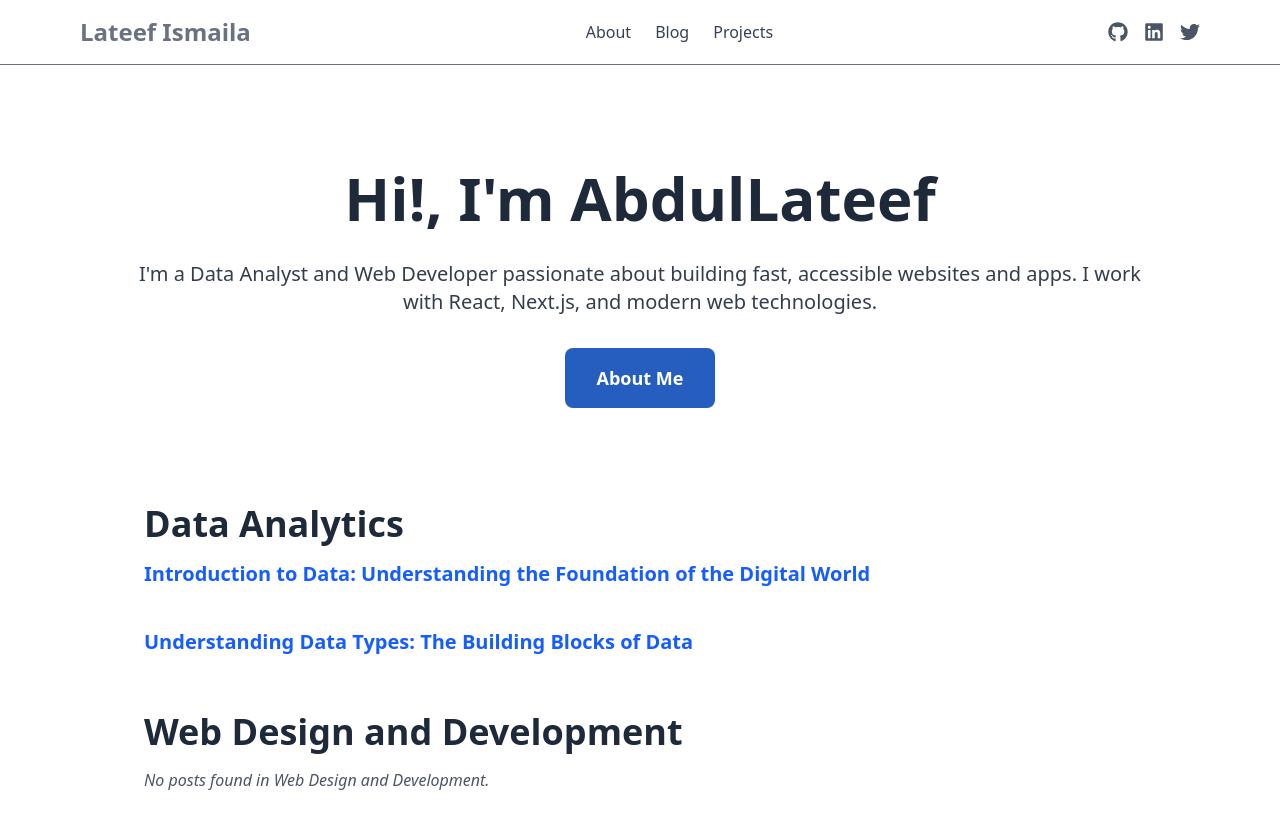
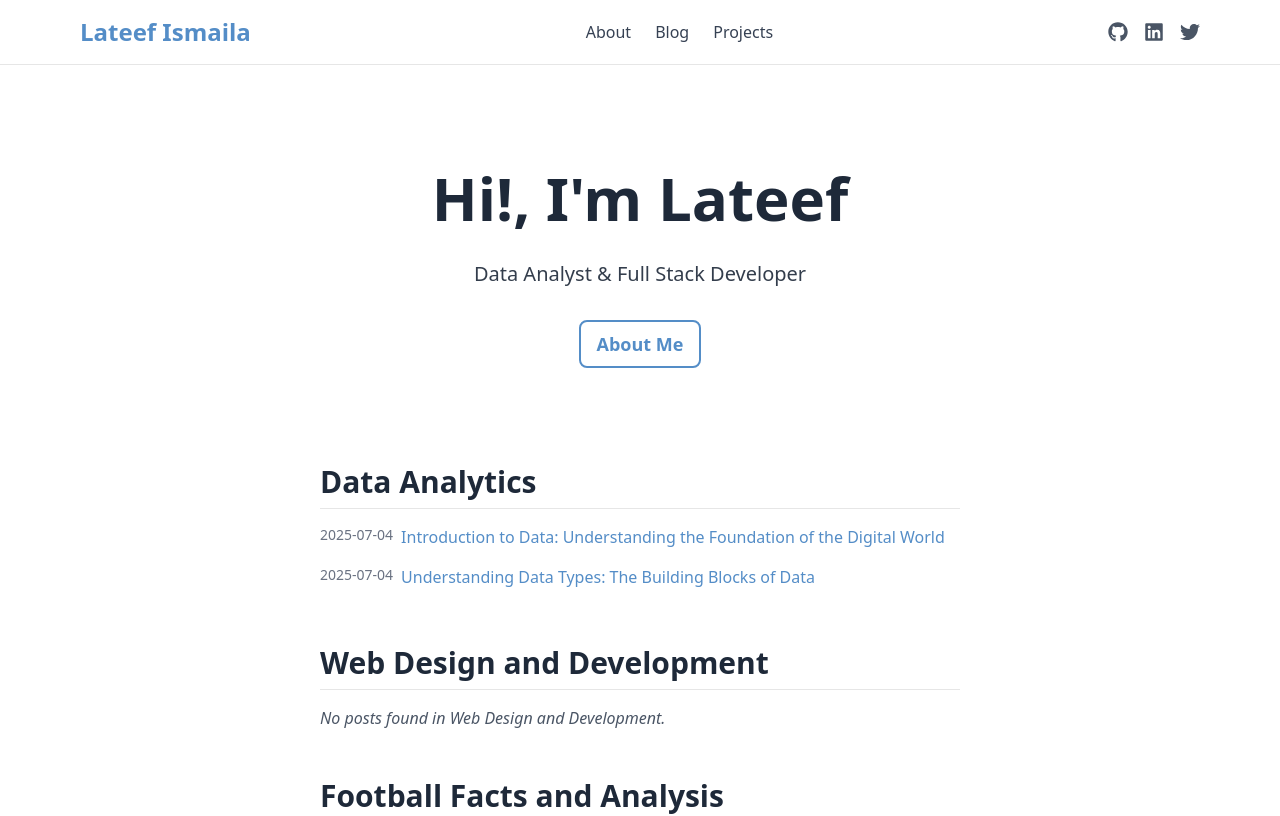
Before and after one commit to olaalaanu/olaalaanu, a Next.js app: page / in a window 1280 px wide. Shown: the top 816 px of the page. Built offline with nearby package versions, Linux system fonts and the light colour scheme.

Commit message:
Changes the Design

```diff
--- a/src/app/blog/page.tsx
+++ b/src/app/blog/page.tsx
@@ -12,21 +12,19 @@ export default async function BlogPage() {
 
   return (
     <div className="max-w-2xl min-h-screen mx-auto px-4 py-12">
-      <h1 className="text-4xl font-bold mb-6">Latest Blog</h1>
+      <h1 className="text-2xl font-bold mb-6">Latest Blog</h1>
 
       {posts.length === 0 ? (
         <p className="text-gray-500">No blog posts found.</p>
       ) : (
         posts.map((post) => (
-          <div key={post.slug} className="mb-4 border-b pb-1 border-dashed">
-            <h2 className="text-2xl font-semibold">
-              <Link
-                href={`/blog/${post.slug}`}
-                className="text-blue-600 hover:underline"
-              >
-                {post.title}
-              </Link>
-            </h2>
+          <div key={post.slug} className="mb-4 border-b pb-2 border-border">
+            <Link
+              href={`/blog/${post.slug}`}
+              className="text-primary hover:underline"
+            >
+              {post.title}
+            </Link>
           </div>
         ))
       )}
--- a/src/app/globals.css
+++ b/src/app/globals.css
@@ -1,3 +1,8 @@
 @import "tailwindcss";
 @plugin "@tailwindcss/typography";
 @import "katex/dist/katex.min.css";
+@theme {
+  --color-primary: #548dc7; /* Single primary color */
+  --color-secondary: #6ac754;
+  --color-border: #e6e6e6;
+}
--- a/src/app/layout.tsx
+++ b/src/app/layout.tsx
@@ -6,8 +6,8 @@ import BackToTop from "@/components/BackToTop";
 import ScrollProgress from "@/components/ScrollProgress";
 
 export const metadata: Metadata = {
-  title: "Olaalaanu Website and Blog",
-  description: "Welcome to olaalaanu personal home online",
+  title: "Lateef Ismaila | Data Analyst & Full Stack Data Developer",
+  description: "Welcome to Lateef Ismaila Personal Website and Blog",
 };
 
 export default function RootLayout({
--- a/src/components/BackToTop.tsx
+++ b/src/components/BackToTop.tsx
@@ -13,7 +13,7 @@ export default function BackToTop() {
   return show ? (
     <button
       onClick={() => window.scrollTo({ top: 0, behavior: "smooth" })}
-      className="fixed bottom-6 right-6 bg-blue-600 text-white p-2 rounded-full shadow-lg"
+      className="fixed bottom-6 right-6 bg-primary text-white p-4 rounded-full shadow-lg"
       aria-label="Back to top"
     >
       ↑
--- a/src/components/Footer.tsx
+++ b/src/components/Footer.tsx
@@ -3,7 +3,7 @@ import { FaGithub, FaLinkedin, FaTwitter } from "react-icons/fa";
 
 export default function Footer() {
   return (
-    <footer className="border-t py-6 text-center text-sm text-gray-500">
+    <footer className="border-t border-border py-6 text-center text-sm text-gray-500">
       <div className="flex justify-center space-x-6 mb-2">
         <a
           href="https://github.com/olaalaanu"
--- a/src/components/HeroSection.tsx
+++ b/src/components/HeroSection.tsx
@@ -4,15 +4,13 @@ export default function HeroSection() {
       <div className="max-w-5xl mx-auto relative py-16 md:py-24">
         <div className="flex flex-col items-center justify-between">
           <h1 className="text-4xl sm:text-5xl lg:text-6xl font-extrabold leading-tight mb-6">
-            Hi!, I&apos;m AbdulLateef
+            Hi!, I&apos;m Lateef
           </h1>
           <p className="text-lg sm:text-xl mb-8 opacity-90 text-center">
-            I&apos;m a Data Analyst and Web Developer passionate about building
-            fast, accessible websites and apps. I work with React, Next.js, and
-            modern web technologies.
+            Data Analyst & Full Stack Developer
           </p>
 
-          <button className="px-8 py-4 bg-[#265ec0] text-white rounded-lg font-semibold text-lg hover:bg-orange-700 transition duration-300 ease-in-out cursor-pointer">
+          <button className="px-4 py-2 text-primary border-2 border-primary rounded-lg font-semibold text-lg transition duration-300 ease-in-out cursor-pointer hover:bg-primary hover:text-white">
             <a href="/about">About Me</a>
           </button>
         </div>
--- a/src/components/LatestCategoryPost.tsx
+++ b/src/components/LatestCategoryPost.tsx
@@ -21,9 +21,9 @@ export default async function LatestCategoryPost({
   if (posts.length === 0) {
     return (
       <section>
-        <div className="max-w-5xl mx-auto mb-12">
+        <div className="max-w-2xl mx-auto mb-12">
           <div className="container mx-auto px-4 relative z-10">
-            <h2 className="text-2xl sm:text-3xl lg:text-4xl font-semibold mb-4">
+            <h2 className="text-lg sm:text-2xl lg:text-3xl font-semibold pb-2 mb-4 border-b-border border-b-1">
               {title || `Latest in ${category}`}
             </h2>
             <p className="text-gray-600 italic">
@@ -37,20 +37,19 @@ export default async function LatestCategoryPost({
 
   return (
     <section>
-      <div className="max-w-5xl mx-auto mb-12">
+      <div className="max-w-2xl mx-auto mb-12">
         <div className="container mx-auto px-4 relative z-10">
-          <h2 className="text-2xl sm:text-3xl lg:text-4xl font-semibold mb-2">
+          <h2 className="text-lg sm:text-2xl lg:text-3xl font-semibold pb-2 mb-2 border-b-border border-b-1">
             {title || `Latest in ${category}`}
           </h2>
 
           <div className="space-y-6">
             {posts.slice(0, limit).map((post) => (
-              <div key={post.slug} className="py-2">
-                <h3 className="text-xl font-bold text-blue-600">
-                  <Link href={`/blog/${post.slug}`}>{post.title}</Link>
-                </h3>
-                {/* <p className="text-sm text-gray-500 mb-2">{post.date}</p>
-            <p className="text-gray-700 dark:text-gray-300">{post.excerpt}</p> */}
+              <div key={post.slug} className="py-2 my-0 flex gap-2">
+                <div className="text-sm text-gray-500">{post.date}</div>
+                <Link href={`/blog/${post.slug}`} className="text-primary">
+                  {post.title}
+                </Link>
               </div>
             ))}
           </div>
--- a/src/components/ScrollProgress.tsx
+++ b/src/components/ScrollProgress.tsx
@@ -20,7 +20,7 @@ export default function ScrollProgress() {
   return (
     <div className="fixed top-0 left-0 w-full z-50 h-1 bg-transparent">
       <div
-        className="h-full bg-blue-500 transition-all duration-200 ease-out"
+        className="h-full bg-secondary transition-all duration-200 ease-out"
         style={{ width: `${scroll}%` }}
       />
     </div>
```
